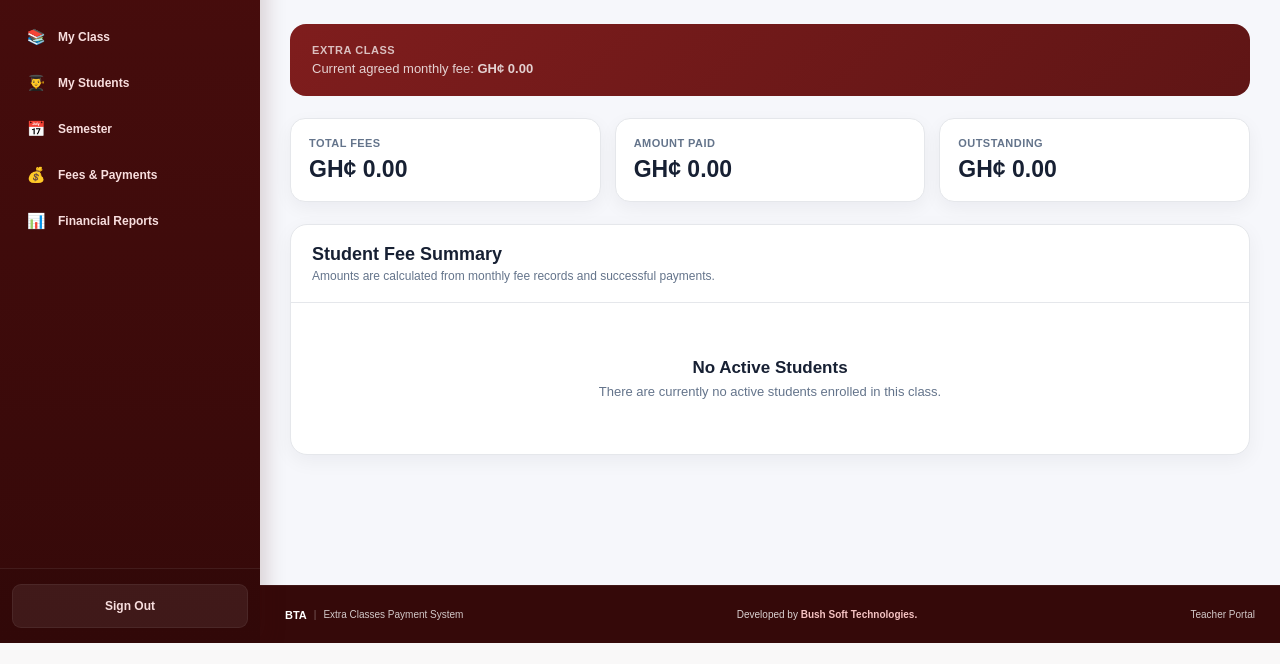
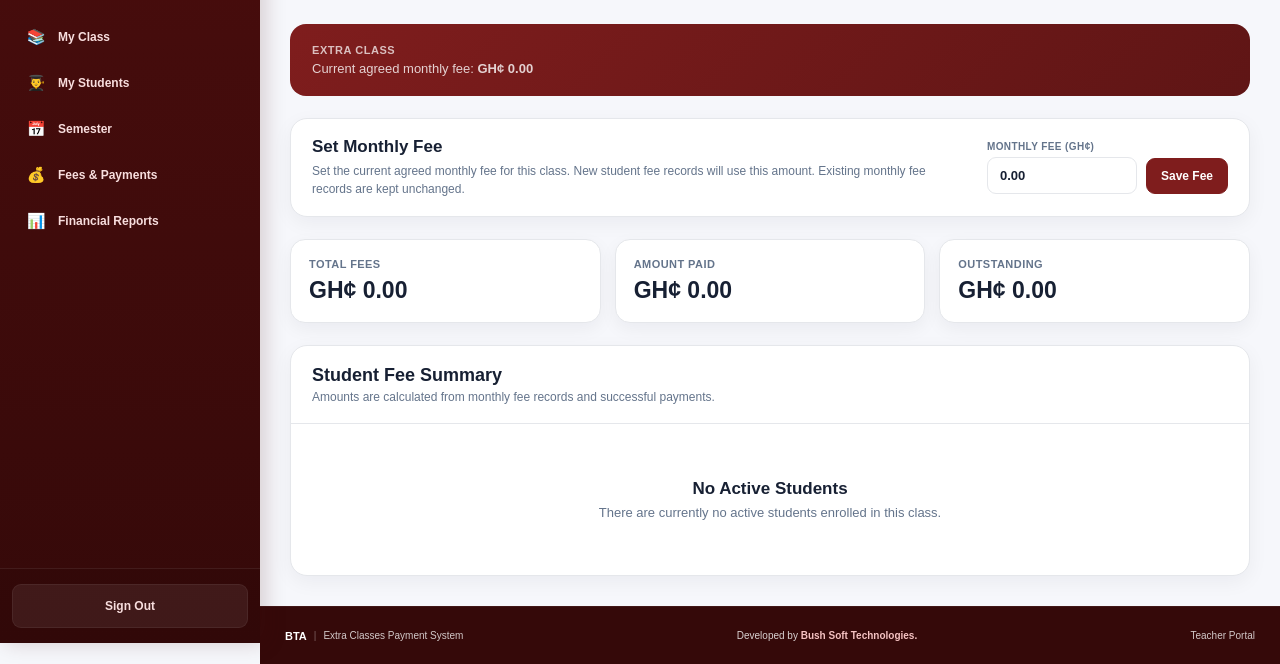
Before and after one commit to Bushsmith3300/bta-production-architecture, a Flask app: template app/templates/extra_class_teacher_class_fees.html in a window 1280 px wide. Shown: the part 157-821 px from the top of the page. Before the commit the page ends 800 px from the top, so only its background shows below. Run offline with Flask 3, Linux system fonts and the light colour scheme; the template is opened without the code that fills it, so the values that code supplies are empty; parts of the project's set-up code (start-up, migrations or seed data) failed here and were passed over.

Commit message:
Add teacher monthly fee management

```diff
--- a/app/templates/extra_class_teacher_class_fees.html
+++ b/app/templates/extra_class_teacher_class_fees.html
@@ -86,6 +86,101 @@
     margin: 0;
     color: rgba(255,255,255,.8);
     font-size: 13px;
+}
+
+
+.fee-setting-panel {
+    display: grid;
+    grid-template-columns: minmax(0, 1fr) auto;
+    align-items: center;
+    gap: 18px;
+    padding: 18px 21px;
+    margin-bottom: 22px;
+    background: var(--white);
+    border: 1px solid var(--border);
+    border-radius: 17px;
+    box-shadow: 0 6px 20px rgba(15,23,42,.05);
+}
+
+.fee-setting-copy h2 {
+    margin: 0 0 5px;
+    color: var(--text);
+    font-size: 17px;
+    font-weight: 800;
+}
+
+.fee-setting-copy p {
+    margin: 0;
+    color: var(--muted);
+    font-size: 12px;
+    line-height: 1.5;
+}
+
+.fee-setting-form {
+    display: flex;
+    align-items: flex-end;
+    gap: 9px;
+}
+
+.fee-input-group label {
+    display: block;
+    margin-bottom: 5px;
+    color: var(--muted);
+    font-size: 10px;
+    font-weight: 900;
+    text-transform: uppercase;
+    letter-spacing: .04em;
+}
+
+.fee-input {
+    width: 150px;
+    padding: 10px 12px;
+    border: 1px solid var(--border);
+    border-radius: 9px;
+    background: #fff;
+    color: var(--text);
+    font-size: 13px;
+    font-weight: 800;
+    outline: none;
+}
+
+.fee-input:focus {
+    border-color: var(--maroon);
+    box-shadow: 0 0 0 3px rgba(128,0,0,.08);
+}
+
+.save-fee-btn {
+    padding: 10px 14px;
+    border: 1px solid var(--maroon);
+    border-radius: 9px;
+    background: var(--maroon);
+    color: white;
+    font-size: 12px;
+    font-weight: 900;
+    cursor: pointer;
+}
+
+.save-fee-btn:hover {
+    opacity: .92;
+}
+
+@media (max-width: 700px) {
+    .fee-setting-panel {
+        grid-template-columns: 1fr;
+    }
+
+    .fee-setting-form {
+        width: 100%;
+    }
+
+    .fee-input-group {
+        flex: 1;
+    }
+
+    .fee-input {
+        width: 100%;
+        box-sizing: border-box;
+    }
 }
 
 .summary-grid {
@@ -356,6 +451,54 @@
 </div>
 
 
+
+<div class="fee-setting-panel">
+
+    <div class="fee-setting-copy">
+        <h2>Set Monthly Fee</h2>
+        <p>
+            Set the current agreed monthly fee for this class.
+            New student fee records will use this amount.
+            Existing monthly fee records are kept unchanged.
+        </p>
+    </div>
+
+    <form
+        method="POST"
+        action="{{ url_for(
+            'extra_class_teacher.class_fees',
+            class_id=extra_subject.id
+        ) }}"
+        class="fee-setting-form"
+    >
+        <input
+            type="hidden"
+            name="csrf_token"
+            value="{{ csrf_token() }}"
+        >
+
+        <div class="fee-input-group">
+            <label for="monthly_fee">Monthly Fee (GH¢)</label>
+            <input
+                type="number"
+                id="monthly_fee"
+                name="monthly_fee"
+                class="fee-input"
+                min="0.01"
+                max="1000000"
+                step="0.01"
+                value="{{ '%.2f'|format(extra_subject.monthly_fee or 0) }}"
+                required
+            >
+        </div>
+
+        <button type="submit" class="save-fee-btn">
+            Save Fee
+        </button>
+    </form>
+
+</div>
+
 <div class="summary-grid">
 
     <div class="summary-card">
```
Also changed, not shown: app/routes/extra_class_teacher.py (+70 -5 lines).
